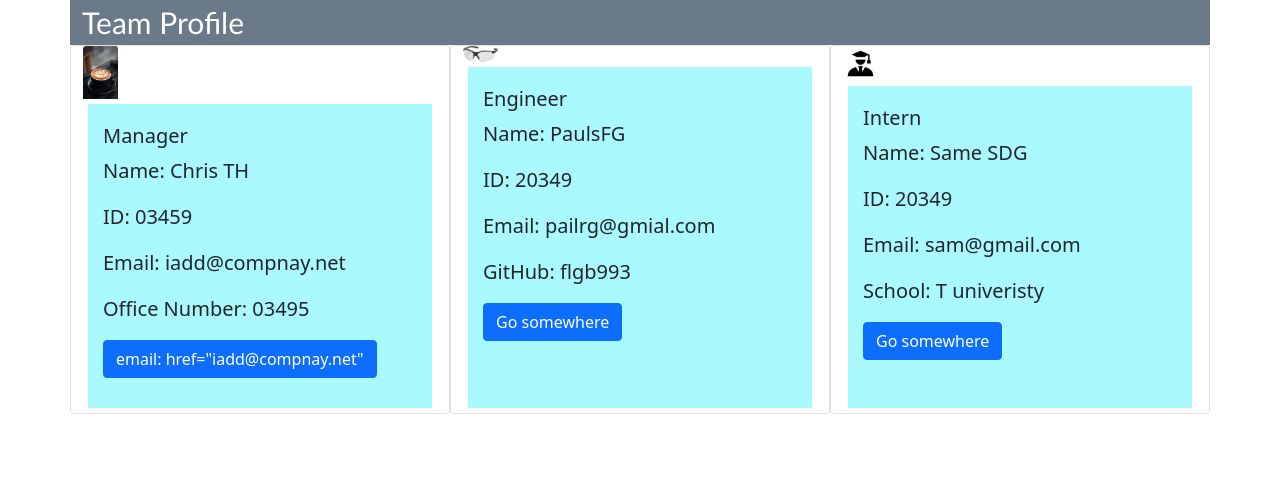
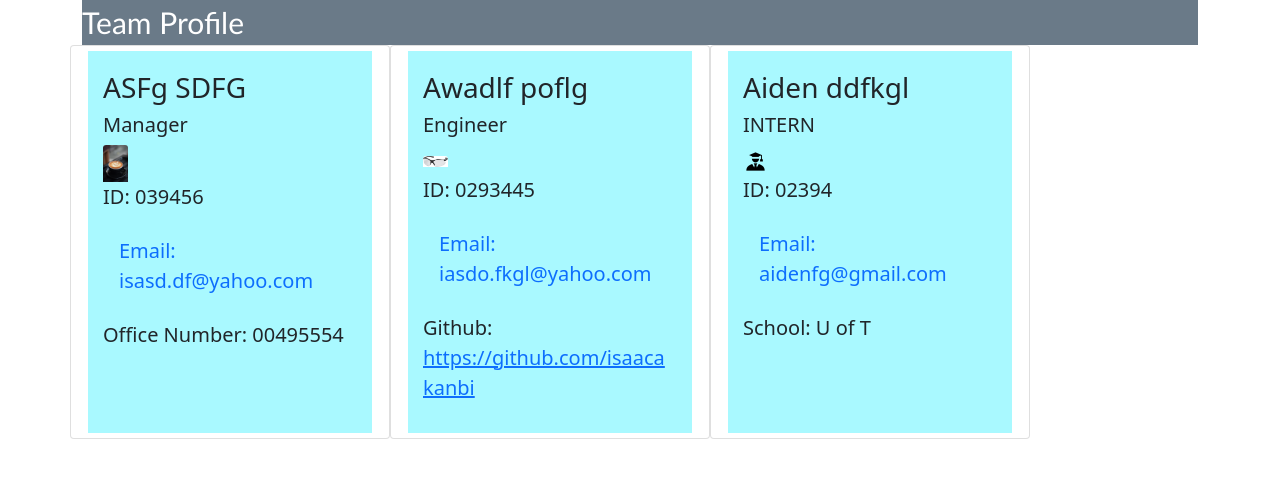
Before and after one commit to IsaacAkanbi/Team-profile-generator, a website: page index.html in a window 1280 px wide. Drawn offline with nearby package versions, Linux system fonts and the light colour scheme.

Commit message:
linking up href

```diff
--- a/index.html
+++ b/index.html
@@ -11,46 +11,44 @@
 <body>
 <div class="jumbotron jumbotron-fluid">
 <div class="container">
-    <div class="row">
+ <header> Team Profile </header>
+ <div class="row" col>
 
-     <header> Team Profile </header>
-
-    <div class="card col" style="width: 18rem;">
+    <div class="card" style="width: 20rem;">
+        <div class="card-body">
+        <h3 class="card-text">ASFg SDFG </h3>
+        <h5 class="card-title">Manager</h5>
         <img src="./Assets/pexels.jpg" class="card-img-top" alt="coffee">
-        <div class="card-body">
-        <h5 class="card-title">Manager</h5>
-        <p class="card-text">Name: Chris TH </p>
-        <p class="card-text">ID: 03459 </p>
-        <p class="card-text">Email: iadd@compnay.net </p>
-        <p class="card-text">Office Number: 03495 </p>
-
-        <a href="#" class="btn btn-primary">email: href="iadd@compnay.net"</a>
+        <p class="card-text">ID: 039456 </p>
+        <p class="nav-item"> <a class="nav-link" href="mailto:isasd.df@yahoo.com">Email: isasd.df@yahoo.com</a>      </p>
+        <p class="card-text">Office Number: 00495554 </p>
         </div>
     </div>
-    <div class="card col" style="width: 18rem;">
-        <img src="./Assets/engineer.jpg" class="card-img-top" alt="goggle">
+    <div class="card" style="width: 20rem;">
+
         <div class="card-body">
+            <h3 class="card-text">Awadlf poflg </h3>
             <h5 class="card-title">Engineer</h5>
-            <p class="card-text">Name: PaulsFG </p>
-            <p class="card-text">ID: 20349 </p>
-            <p class="card-text">Email: pailrg@gmial.com </p>
-            <p class="card-text">GitHub: flgb993 </p>
-
-            <a href="#" class="btn btn-primary">Go somewhere</a>
+            <img src="./Assets/engineer.jpg" class="card-img-top" style= "float-left" alt="goggle">
+            <p class="card-text">ID: 0293445 </p>
+            <p class="nav-item"> <a class="nav-link" href="mailto:iasdo.fkgl@yahoo.com">Email: iasdo.fkgl@yahoo.com</a>      </p>
+            <p class="card-text"> Github: <a href="https://github.com/isaacakanbi">
+              <github>https://github.com/isaacakanbi </github>
+              </a> </p>
         </div>
     </div>
-    <div class="card col" style="width: 18rem;">
-        <img src="./Assets/intern.png" class="card-img-top" alt="scholar">
+    <div class="card" style="width: 20rem;">
         <div class="card-body">
-            <h5 class="card-title">Intern</h5>
-            <p class="card-text">Name: Same SDG </p>
-            <p class="card-text">ID: 20349 </p>
-            <p class="card-text">Email: sam@gmail.com </p>
-            <p class="card-text">School: T univeristy </p>
-            <a href="#" class="btn btn-primary">Go somewhere</a>
+            <h3 class="card-text"> Aiden ddfkgl </h3>
+            <h5 class="card-title">INTERN</h5>
+            <img src="./Assets/intern.png" class="card-img-top" alt="scholar">
+            <p class="card-text">ID: 02394 </p>
+            <p class="nav-item"> <a class="nav-link" href="mailto:aidenfg@gmail.com">Email: aidenfg@gmail.com</a>      </p>
+            <p class="card-text">School: U of T </p>
         </div>
     </div>
-</div>
+
+ </div>
 </div>
 </div>
 </body>
--- a/index.js
+++ b/index.js
@@ -185,45 +185,43 @@ var buildHtml = (answers) => {
     console.log("answers", answers);
  const buildManager = (manager) => {
      return `
-    <div class="card" style="width: 18rem;">
+    <div class="card" style="width: 20rem;">
+        <div class="card-body">
+        <h3 class="card-text">${manager.name} </h3>
+        <h5 class="card-title">Manager</h5>
         <img src="./Assets/pexels.jpg" class="card-img-top" alt="coffee">
-        <div class="card-body">
-        <h5 class="card-title">Manager</h5>
-        <p class="card-text">Name: ${manager.name} </p>
         <p class="card-text">ID: ${manager.id} </p>
-        <p class="card-text">Email: ${manager.email} </p>
+        <p class="nav-item"> <a class="nav-link" href="mailto:${manager.email}">Email: ${manager.email}</a>      </p>
         <p class="card-text">Office Number: ${manager.officeNumber} </p>
-
-        <a href="#" class="btn btn-primary">email: href="${manager.email}"</a>
         </div>
     </div>`
  };
  const buildEngineer = (engineer) => {
     return `
-    <div class="card" style="width: 18rem;">
-        <img src="./Assets/engineer.jpg" class="card-img-top" alt="goggle">
+    <div class="card" style="width: 20rem;">
+
         <div class="card-body">
+            <h3 class="card-text">${engineer.name} </h3>
             <h5 class="card-title">Engineer</h5>
-            <p class="card-text">Name: ${engineer.name} </p>
+            <img src="./Assets/engineer.jpg" class="card-img-top" style= "float-left" alt="goggle">
             <p class="card-text">ID: ${engineer.id} </p>
-            <p class="card-text">Email: ${engineer.email} </p>
-            <p class="card-text">GitHub: ${engineer.git} </p>
-
-            <a href="#" class="btn btn-primary">Go somewhere</a>
+            <p class="nav-item"> <a class="nav-link" href="mailto:${engineer.email}">Email: ${engineer.email}</a>      </p>
+            <p class="card-text"> Github: <a href="https://github.com/${engineer.git}">
+              <github>https://github.com/${engineer.git} </github>
+              </a> </p>
         </div>
     </div>`
  };
  const buildIntern = (intern) => {
     return `
-    <div class="card" style="width: 18rem;">
-        <img src="./Assets/intern.png" class="card-img-top" alt="scholar">
+    <div class="card" style="width: 20rem;">
         <div class="card-body">
-            <h5 class="card-title">Intern</h5>
-            <p class="card-text">Name: ${intern.name} </p>
+            <h3 class="card-text"> ${intern.name} </h3>
+            <h5 class="card-title">INTERN</h5>
+            <img src="./Assets/intern.png" class="card-img-top" alt="scholar">
             <p class="card-text">ID: ${intern.id} </p>
-            <p class="card-text">Email: ${intern.email} </p>
+            <p class="nav-item"> <a class="nav-link" href="mailto:${intern.email}">Email: ${intern.email}</a>      </p>
             <p class="card-text">School: ${intern.schoolName} </p>
-            <a href="#" class="btn btn-primary">Go somewhere</a>
         </div>
     </div>`
  };
@@ -243,16 +241,18 @@ const renderPage = team => {
 <head>
   <meta charset="UTF-8">
   <meta http-equiv="X-UA-Compatible" content="ie=edge">
+  <link rel="stylesheet" href="https://cdn.jsdelivr.net/npm/bootstrap@5.0.0-beta3/dist/css/bootstrap.min.css" integrity="sha384-eOJMYsd53ii+scO/bJGFsiCZc+5NDVN2yr8+0RDqr0Ql0h+rP48ckxlpbzKgwra6" crossorigin="anonymous">
   <link rel="stylesheet" href="./style.css" />
-  <link rel="stylesheet" href="https://cdn.jsdelivr.net/npm/bootstrap@5.0.0-beta3/dist/css/bootstrap.min.css" integrity="sha384-eOJMYsd53ii+scO/bJGFsiCZc+5NDVN2yr8+0RDqr0Ql0h+rP48ckxlpbzKgwra6" crossorigin="anonymous">
   <title>Team profile</title>
 </head>
 <body>
 <div class="jumbotron jumbotron-fluid">
 <div class="container">
  <header> Team Profile </header>
+ <div class="row" col>
  ${buildHtml(team)}
 
+ </div>
 </div>
 </div>
 </body>
```
